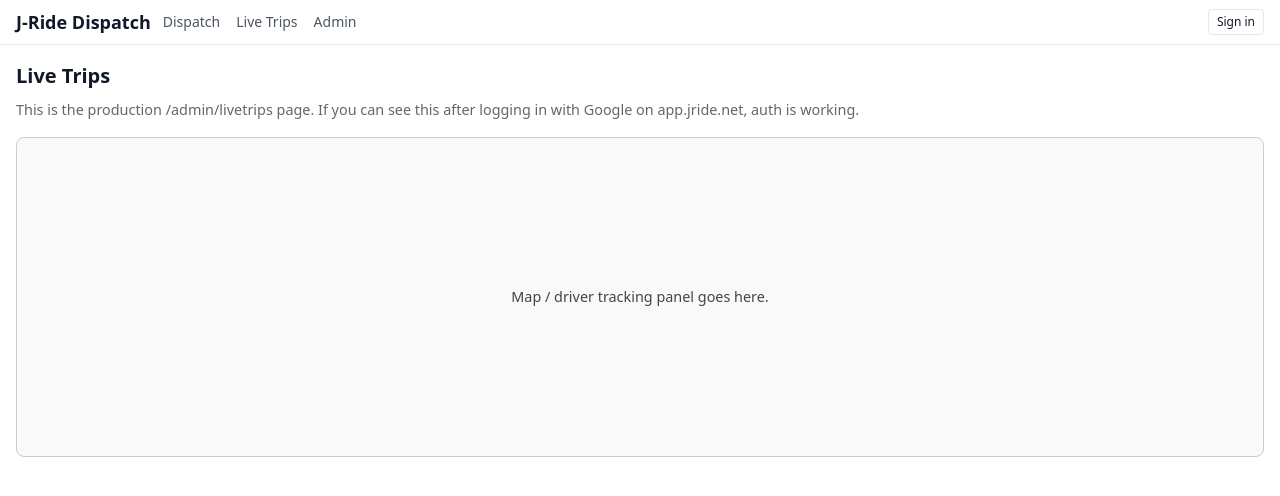
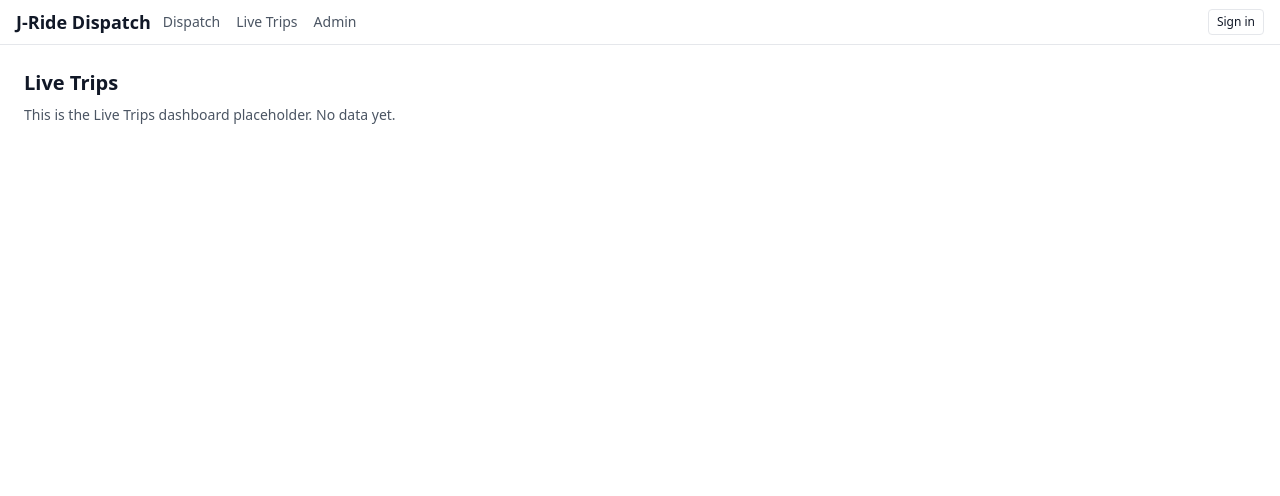
Before and after one commit to jwes9121/jride-clean, a Next.js app: page /admin/livetrips in a window 1280 px wide. Shown: the top 496 px of the page. Built offline with nearby package versions, Linux system fonts and the light colour scheme.

Commit message:
Update page.tsx

```diff
--- a/app/admin/livetrips/page.tsx
+++ b/app/admin/livetrips/page.tsx
@@ -1,48 +1,16 @@
+// app/admin/livetrips/page.tsx
+"use client";
+
+import React from "react";
+
 export default function LiveTripsPage() {
+  // later this will show active rides / drivers
   return (
-    <main
-      style={{
-        padding: "16px",
-        fontFamily: "system-ui, sans-serif",
-      }}
-    >
-      <h1
-        style={{
-          fontSize: "1.25rem",
-          fontWeight: 600,
-          marginBottom: "8px",
-        }}
-      >
-        Live Trips
-      </h1>
-
-      <p
-        style={{
-          fontSize: ".9rem",
-          color: "#666",
-          marginBottom: "16px",
-        }}
-      >
-        This is the production /admin/livetrips page. If you can see this
-        after logging in with Google on app.jride.net, auth is working.
+    <main className="p-6">
+      <h1 className="text-xl font-semibold mb-2">Live Trips</h1>
+      <p className="text-sm text-gray-600">
+        This is the Live Trips dashboard placeholder. No data yet.
       </p>
-
-      <div
-        style={{
-          width: "100%",
-          minHeight: "320px",
-          border: "1px solid #ccc",
-          borderRadius: "8px",
-          display: "flex",
-          alignItems: "center",
-          justifyContent: "center",
-          fontSize: ".9rem",
-          color: "#444",
-          background: "#f9f9f9",
-        }}
-      >
-        Map / driver tracking panel goes here.
-      </div>
     </main>
   );
-}// deploy ping
+}
```
